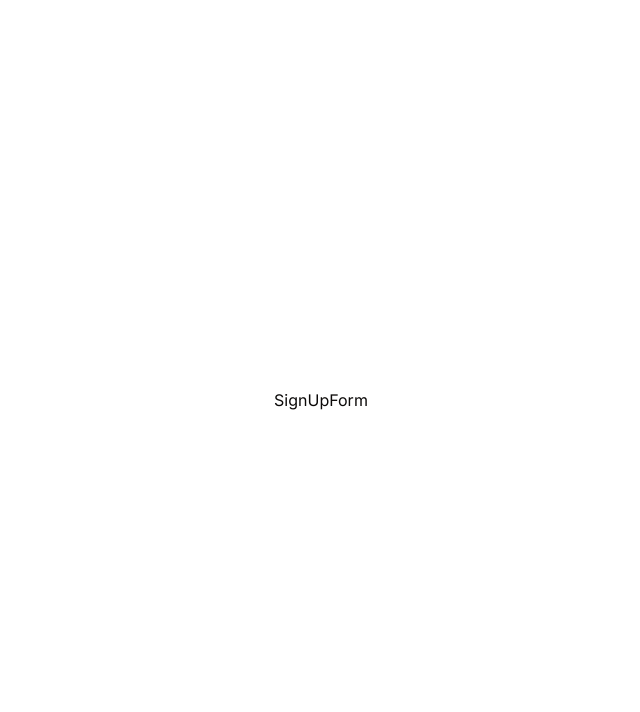
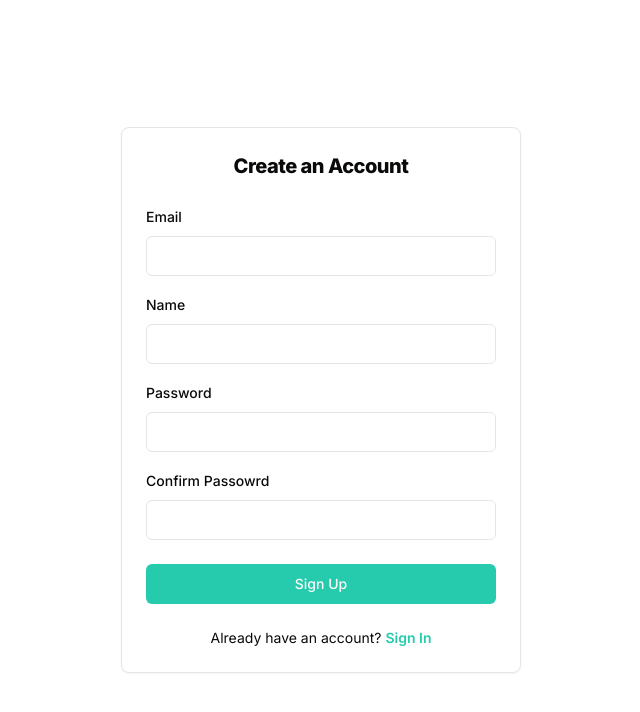
Before and after one commit to kamotekiddev/calorie-tracker, a Next.js app: page /sign-up in a window 1280 px wide. Shown: the top 712 px of the page, without its empty margins (319-959 px from the left). Built offline with nearby package versions, Linux system fonts and the light colour scheme.

Commit message:
create sign-up api

```diff
--- a/app/(auth)/sign-in/_components/SignInForm.tsx
+++ b/app/(auth)/sign-in/_components/SignInForm.tsx
@@ -73,7 +73,7 @@ function SignInForm() {
           <p className="text-sm w-full text-center">
             Need an account?{" "}
             <Link
-              href="/"
+              href="/sign-up"
               className="text-primary hover:underline font-semibold"
             >
               Sign Up
--- a/app/(auth)/sign-up/_components/SignUpForm.tsx
+++ b/app/(auth)/sign-up/_components/SignUpForm.tsx
@@ -1,5 +1,84 @@
+"use client";
+
+import * as z from "zod";
+import Link from "next/link";
+import { zodResolver } from "@hookform/resolvers/zod";
+import { useForm } from "react-hook-form";
+import { Form } from "@/components/ui/form";
+import {
+  Card,
+  CardContent,
+  CardFooter,
+  CardHeader,
+  CardTitle,
+} from "@/components/ui/card";
+
+import { SignUpFormSchema } from "@/model/user-schema";
+import { Button } from "@/components/ui/button";
+import FormInput from "@/components/form-elements/FormInput";
+
+type SignUpFormField = z.infer<typeof SignUpFormSchema>;
+
+const defaultValues: SignUpFormField = {
+  email: "",
+  password: "",
+  name: "",
+  confirm_password: "",
+};
+
 function SignUpForm() {
-  return <div>SignUpForm</div>;
+  const form = useForm<SignUpFormField>({
+    defaultValues,
+    resolver: zodResolver(SignUpFormSchema),
+  });
+
+  const onSubmit = (values: SignUpFormField) => {
+    console.log(values);
+  };
+
+  return (
+    <Form {...form}>
+      <Card className="max-w-[400px] w-full">
+        <CardHeader>
+          <CardTitle className="text-xl font-extrabold text-center">
+            Create an Account
+          </CardTitle>
+        </CardHeader>
+        <CardContent>
+          <form onSubmit={form.handleSubmit(onSubmit)} className="space-y-4">
+            <FormInput name="email" label="Email" control={form.control} />
+            <FormInput name="name" label="Name" control={form.control} />
+            <FormInput
+              name="password"
+              label="Password"
+              type="password"
+              control={form.control}
+            />
+            <FormInput
+              name="confirm_password"
+              label="Confirm Passowrd"
+              type="password"
+              control={form.control}
+            />
+            <Button type="submit" className="w-full">
+              Sign Up
+            </Button>
+          </form>
+        </CardContent>
+        <CardFooter>
+          <p className="text-sm w-full text-center">
+            Already have an account?{" "}
+            <Link
+              href="/sign-in"
+              className="text-primary hover:underline font-semibold"
+            >
+              Sign In
+            </Link>
+          </p>
+        </CardFooter>
+      </Card>
+    </Form>
+  );
 }
 
 export default SignUpForm;
--- /dev/null
+++ b/app/api/sign-up/route.ts
@@ -0,0 +1,40 @@
+import bcrypt from "bcrypt";
+import { NextRequest, NextResponse } from "next/server";
+
+import client from "@/lib/client";
+import { SignUpFormSchema } from "@/model/user-schema";
+
+export async function POST(req: NextRequest) {
+  try {
+    const body = await req.json();
+
+    const result = SignUpFormSchema.safeParse(body);
+
+    if (!result.success)
+      return NextResponse.json({ error: result.error.issues }, { status: 400 });
+
+    const hashedPassword = await bcrypt.hash(body.password, 10);
+
+    const existingUser = await client.user.findFirst({
+      where: { email: body.email },
+    });
+
+    if (existingUser)
+      return NextResponse.json(
+        { message: "This email is already been taken." },
+        { status: 400 }
+      );
+
+    const user = await client.user.create({
+      data: { name: body.name, email: body.email, hashedPassword },
+    });
+
+    return NextResponse.json({ user, message: "New user added." });
+  } catch (error) {
+    return NextResponse.json(
+      { message: "Invernal server Error", error },
+      { status: 500 }
+    );
+  }
+}
+export { SignUpFormSchema };
--- /dev/null
+++ b/model/user-schema.ts
@@ -0,0 +1,16 @@
+import * as z from "zod";
+export const SignUpFormSchema = z
+  .object({
+    email: z.string().email(),
+    name: z.string().min(4).nonempty(),
+    password: z.string().nonempty(),
+    confirm_password: z.string().nonempty(),
+  })
+  .superRefine(({ confirm_password, password }, ctx) => {
+    if (confirm_password !== password)
+      ctx.addIssue({
+        code: "custom",
+        message: "Password does not match",
+        path: ["confirm_password"],
+      });
+  });
--- a/package.json
+++ b/package.json
@@ -32,6 +32,7 @@
     "react": "18.2.0",
     "react-dom": "18.2.0",
     "react-hook-form": "^7.46.1",
+    "react-query": "^3.39.3",
     "tailwind-merge": "^1.14.0",
     "tailwindcss": "3.3.3",
     "tailwindcss-animate": "^1.0.7",
```
Also changed, not shown: 1 other file (tests, documents, lock files or other folders).
